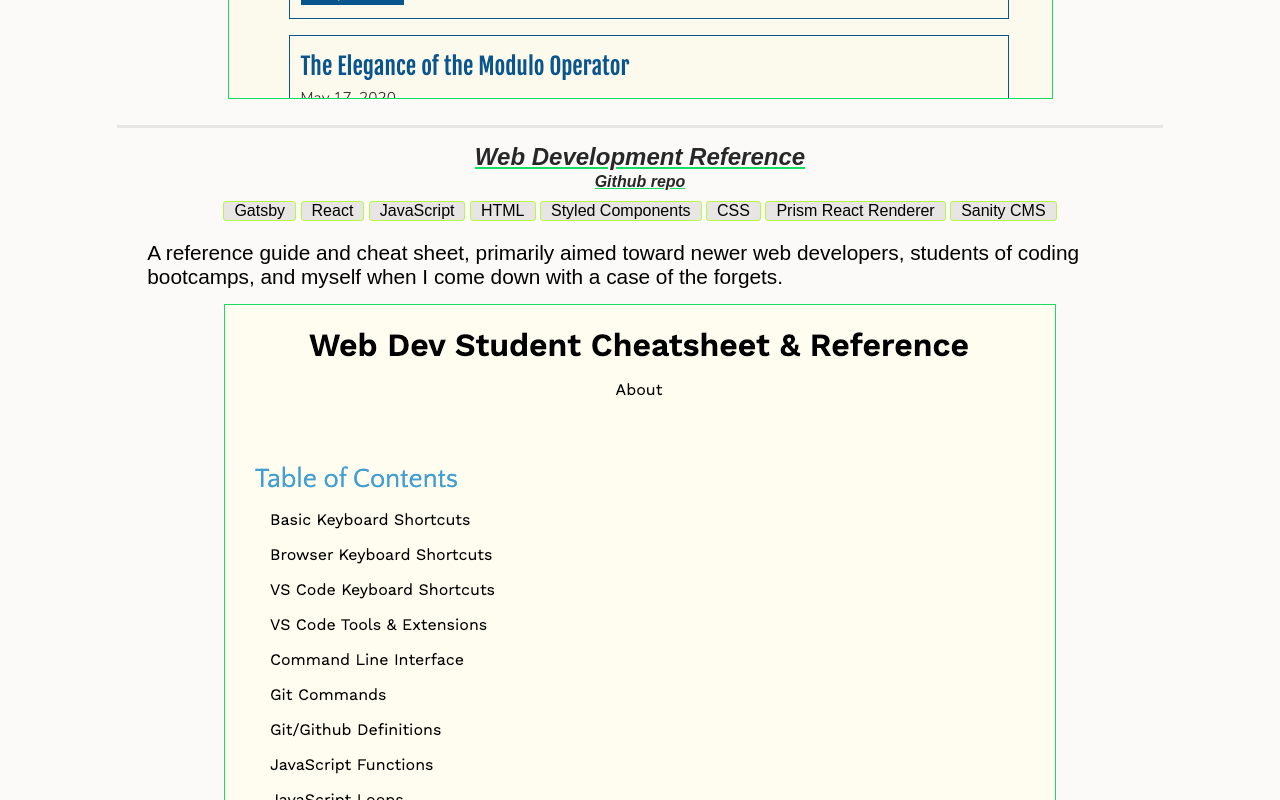
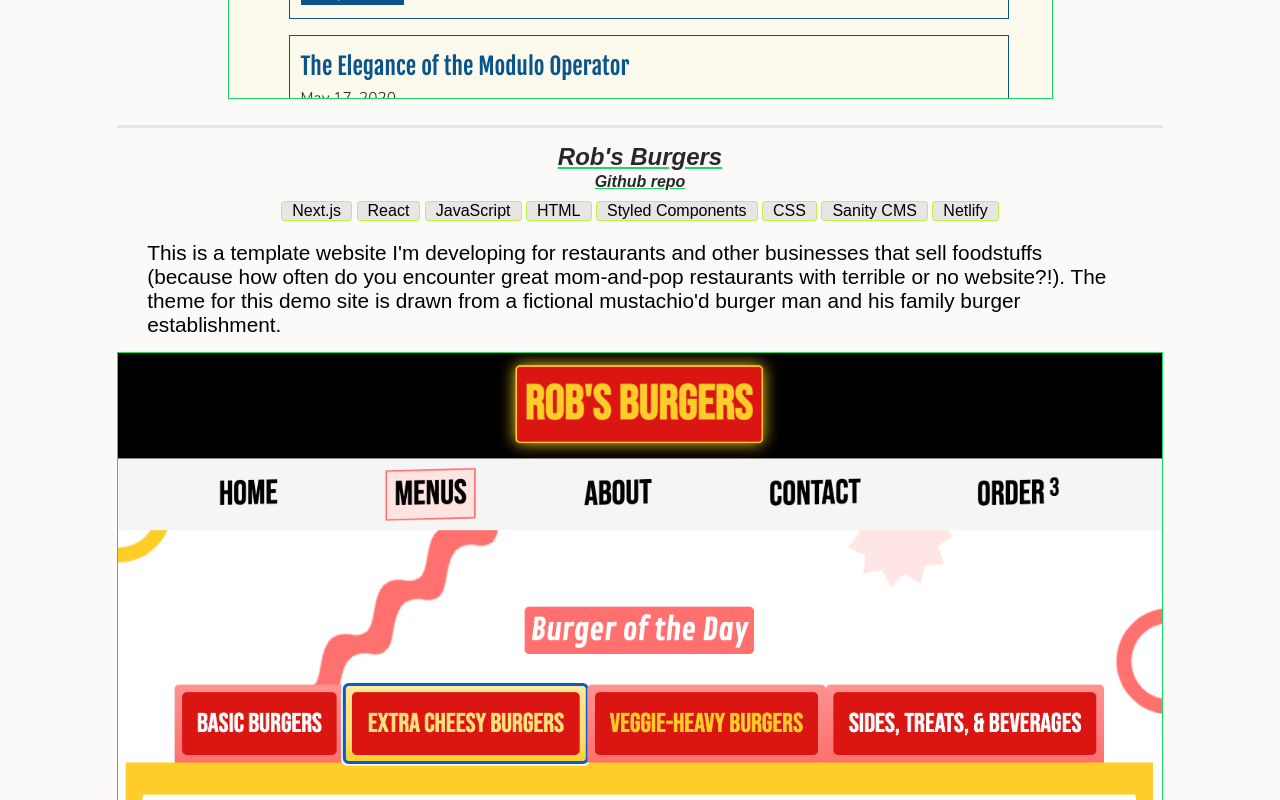
Before and after one commit to RoundEm/portfolio, a plain HTML site: page index.html in a window 1280 px wide. Shown: the part 1560-2360 px from the top of the page. Drawn offline with Linux system fonts and the light colour scheme; a web font is replaced by a local one.

Commit message:
Add rob's burgers

```diff
--- a/index.html
+++ b/index.html
@@ -54,11 +54,33 @@
                             <li>CSS</li>
                             <li>Prism React Renderer</li>
                             <li>Sanity CMS</li>
+                            <li>Vercel</li>
                         </ul>
 
                         <p>My personal blog, primarily covering topics related to web development and programming. Features are fairly simple right now but the site allows you to toggle night/day mode and filter blog posts by topic.</p>
 
                         <img src="images/blog.png" alt="Screenshot of my blog" class="portfolio_img" />
+                    </div>
+
+                    <div id="robs-burgers">
+                        <h3><a href="https://flamboyant-spence-91bb13.netlify.app" target="_blank">Rob's Burgers</a></h3>
+                        <h4><a href="https://github.com/RoundEm/robs-burgers_restaurant_template" target="_blank">Github repo</a></h4>
+                        <ul>
+                            <li>Next.js</li>
+                            <li>React</li>
+                            <li>JavaScript</li>
+                            <li>HTML</li>
+                            <li>Styled Components</li>
+                            <li>CSS</li>
+                            <li>Sanity CMS</li>
+                            <li>Netlify</li>
+                        </ul>
+
+                        <p>This is a template website I'm developing for restaurants and other businesses that sell foodstuffs (because how often do you encounter great mom-and-pop restaurants with terrible or no website?!). The theme for this demo site is drawn from a fictional mustachio'd burger man and his family burger establishment.</p>
+
+                        <img src="images/robs_burgers_1.png" alt="Screenshot of a hamburger restaurant menu" class="portfolio_img" />
+
+                        <img src="images/robs_burgers_2.png" alt="Screenshot of the order/cart page" class="portfolio_img" />
                     </div>
 
                     <div id="webdevref">
@@ -74,6 +96,7 @@
                             <li>CSS</li>
                             <li>Prism React Renderer</li>
                             <li>Sanity CMS</li>
+                            <li>Netlify</li>
                         </ul>
 
                         <p>A reference guide and cheat sheet, primarily aimed toward newer web developers, students of coding bootcamps, and myself when I come down with a case of the forgets.</p>
@@ -98,10 +121,8 @@
                             <li>RESTful API</li>
                             <li>Mocha</li>
                             <li>Chai/Chai-http</li>
+                            <li>TravisCI</li>
                             <li>Heroku</li>
-                            <li>TravisCI</li>
-                            <li>A11y Friendly</li>
-                            <li>Responsive Design</li>
                         </ul>
 
                         <p>A simple and easy-to-use learning aid that allows users to record log entries that detail reflections and progress made when learning a new subject. Each log entry can be categorized under a specific type of post (e.g. Concepts, Questions, Needs Improvement, etc.), which allows for easy organization and filtering.</p>
@@ -127,10 +148,8 @@
                             <li>Enzyme</li>
                             <li>Jest</li>
                             <li>Styled Components</li>
+                            <li>TravisCI</li>
                             <li>Heroku</li>
-                            <li>TravisCI</li>
-                            <li>A11y Friendly</li>
-                            <li>Responsive Design</li>
                         </ul>
 
                         <p>Create your own golfing leagues and compete against your friends and social groups. Establish points for custom criteria and accomplishments achieved during each round played. Battle your opponents to try and earn the most points during a season (for fellow golfers, think Fed-Ex Cup<sup>&#174;</sup> points on the PGA Tour<sup>&#174;</sup>) while incentivizing yourself to continuously improve your game!</p>
@@ -149,8 +168,6 @@
                             <li>JavaScript</li>
                             <li>jQuery</li>
                             <li>External API Integration</li>
-                            <li>A11y Friendly</li>
-                            <li>Responsive Design</li>
                         </ul>
 
                         <p class="alert">NOTE: The API that I used for this project (Yummly) is no longer active so the site will probably no longer work like it's supposed to. I intend to refactor the site to use Zomato's recipe API.</p>
@@ -208,7 +225,7 @@
 
                 <!-- <a href="Jason_Roundtree_Resume.docx" target="_blank">Resume</a> -->
 
-                <img src="images/profileImage.png" class="portfolio_img" alt="Jason Roundtree" />
+                <!-- <img src="images/profileImage.png" class="portfolio_img" alt="Jason Roundtree" /> -->
                 <p>Thanks for visiting!</p>
                 <button id="to-top-btn">Back to top</button>
             </section>
```
Also changed, not shown: images/robs_burgers_1.png (added), images/robs_burgers_2.png (added).
